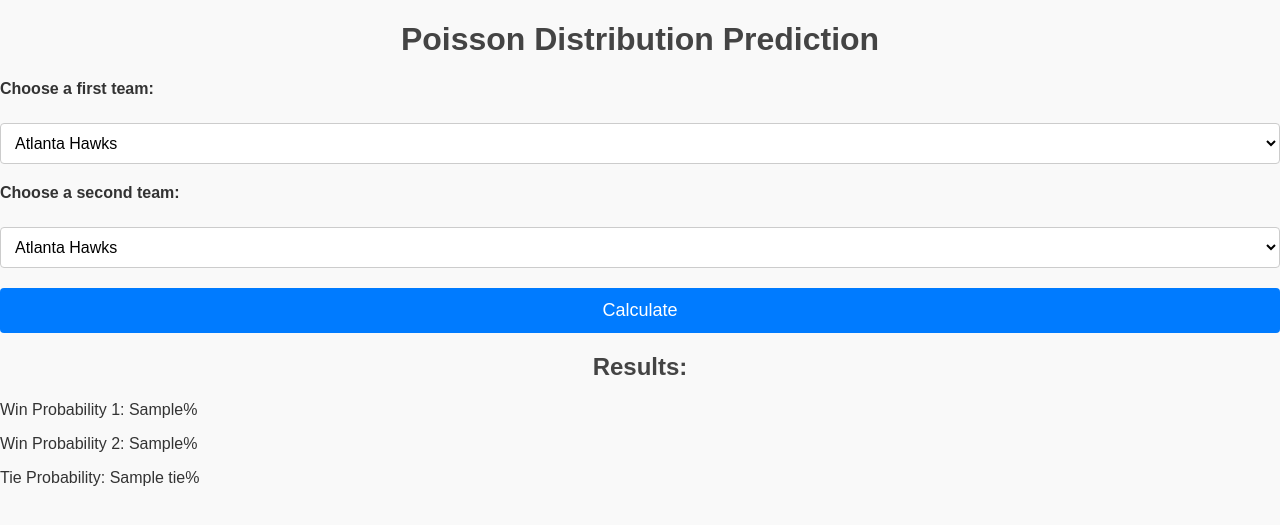
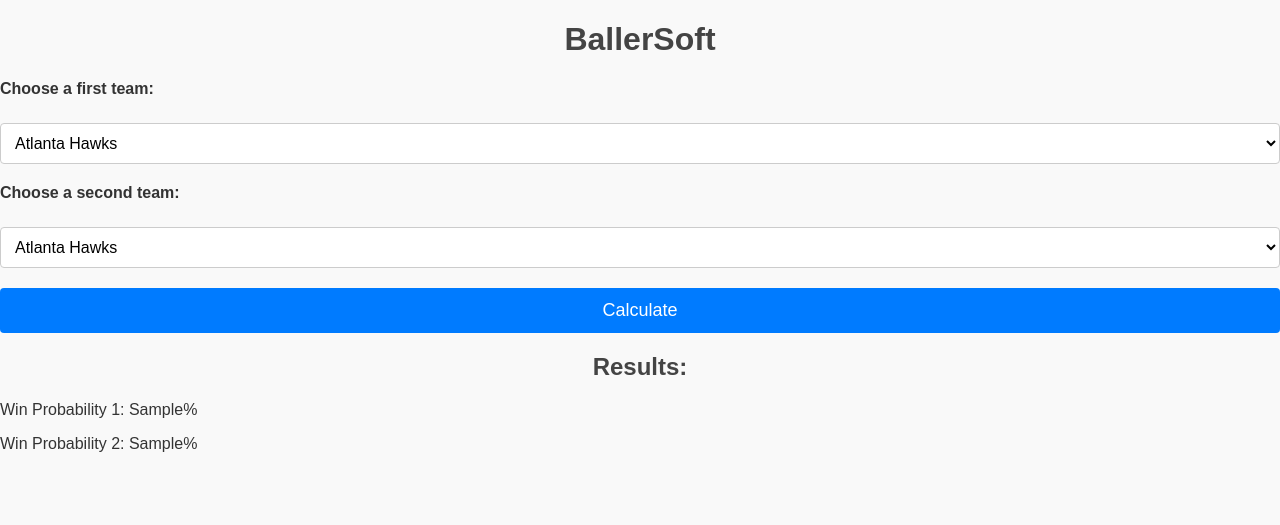
Before and after one commit to flaffii/ProjLabBask, a Flask app: template templates/index.html in a window 1280 px wide. Shown: the top 525 px of the page. Run offline with Flask 3, Linux system fonts and the light colour scheme; the template is opened without the code that fills it: most values are stand-ins (such as "Sample title", 1, 10 or a date in 2020).

Commit message:
nonemts tie, nomainits nosaukums uz BallerSoft

```diff
--- a/app.py
+++ b/app.py
@@ -29,9 +29,9 @@
 
     winProc1 = round(calculateWinProc(List1, List2), 2)
     winProc2 = round(calculateWinProc(List2, List1), 2)
-    tie = round(100 - winProc1 - winProc2, 5)
+    #tie = round(100 - winProc1 - winProc2, 5)
 
-    return winProc1, winProc2, tie
+    return winProc1, winProc2
 
 # Retrieve team data from database
 def findData(Komanda1, Komanda2):
@@ -51,8 +51,8 @@
         if team1 and team2:
             try:
                 ATT1, DEF1, ATT2, DEF2 = findData(team1, team2)
-                win1, win2, tie = makePredict(ATT1, DEF1, ATT2, DEF2)
-                return render_template("index.html", first_team=team1, second_team=team2, winProc1=win1, winProc2=win2, tie=tie)
+                win1, win2 = makePredict(ATT1, DEF1, ATT2, DEF2)
+                return render_template("index.html", first_team=team1, second_team=team2, winProc1=win1, winProc2=win2)
             except ValueError as e:
                 return render_template("index.html", error=str(e))
     return render_template("index.html")
--- a/templates/index.html
+++ b/templates/index.html
@@ -4,10 +4,10 @@
     <link rel="stylesheet" href="{{ url_for('static', filename='styles.css') }}">
     <meta charset="UTF-8">
     <meta name="viewport" content="width=device-width, initial-scale=1.0">
-    <title>Poisson Distribution Prediction</title>
+    <title>BallerSoft</title>
 </head>
 <body>
-    <h1>Poisson Distribution Prediction</h1>
+    <h1>BallerSoft</h1>
     <form method="POST">
         <label for="first_team">Choose a first team:</label>
         <select name="first_team">
@@ -86,7 +86,6 @@
         <h2>Results:</h2>
         <p>Win Probability 1: {{ winProc1 }}%</p>
         <p>Win Probability 2: {{ winProc2 }}%</p>
-        <p>Tie Probability: {{ tie }}%</p>
     {% endif %}
 </body>
 </html>
```
